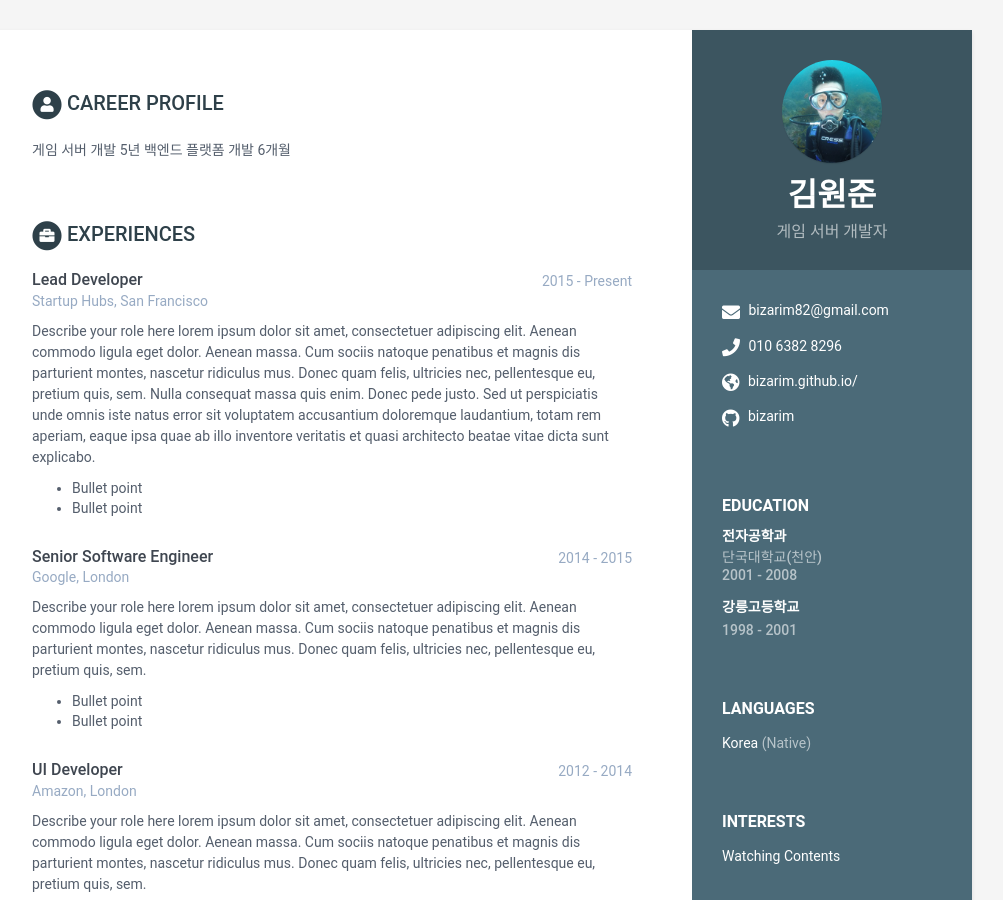
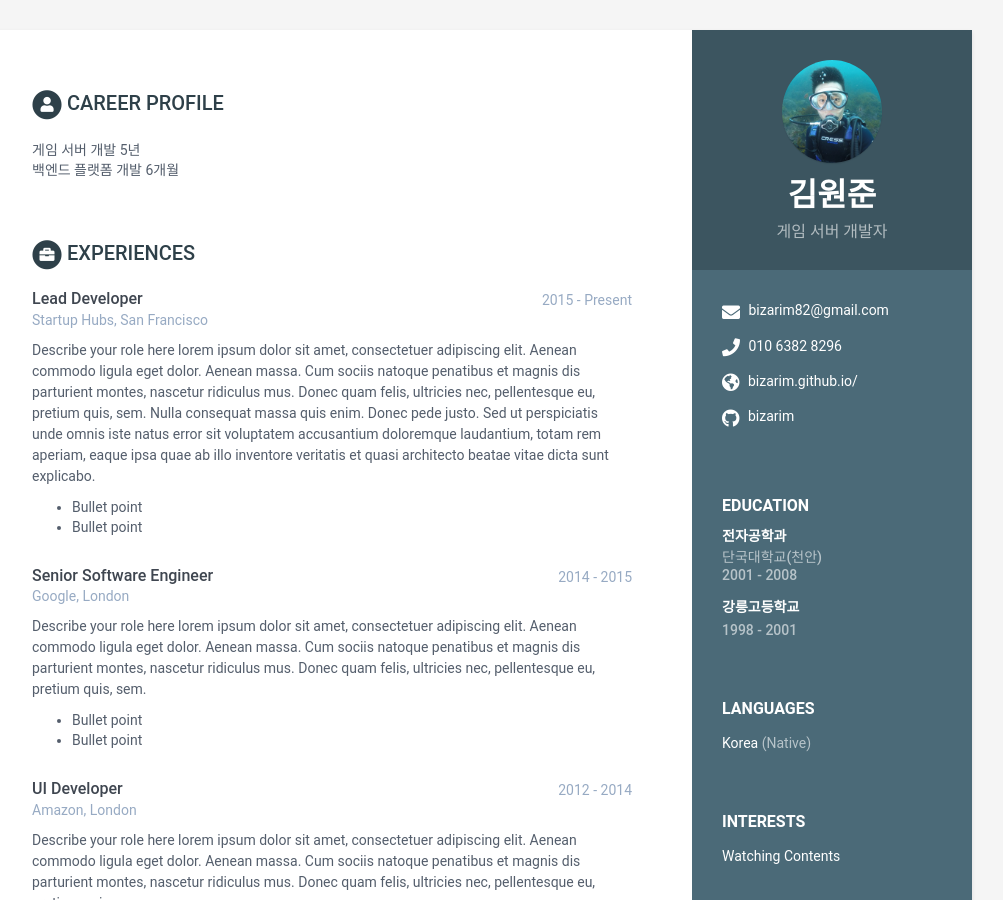
Before and after one commit to bizarim/bizarim.github.io, a Jekyll site: the page built from index.html, in a window 1280 px wide and 900 px high. Shown: the whole window, without its empty margins (168-1171 px from the left). Built offline with Jekyll 4.4.1, drawn with Linux system fonts in a browser that asks for light colours.

```diff
--- a/_data/data.yml
+++ b/_data/data.yml
@@ -46,10 +46,9 @@ sidebar:
 
 career-profile:
     title: Career Profile
-    summary:
-      게임 서버 개발 5년
-
-      백엔드 플랫폼 개발 6개월
+    summary: |
+      게임 서버 개발 5년 |
+      백엔드 플랫폼 개발 6개월 |
 
 education:
     - degree: 전자공학과
```
